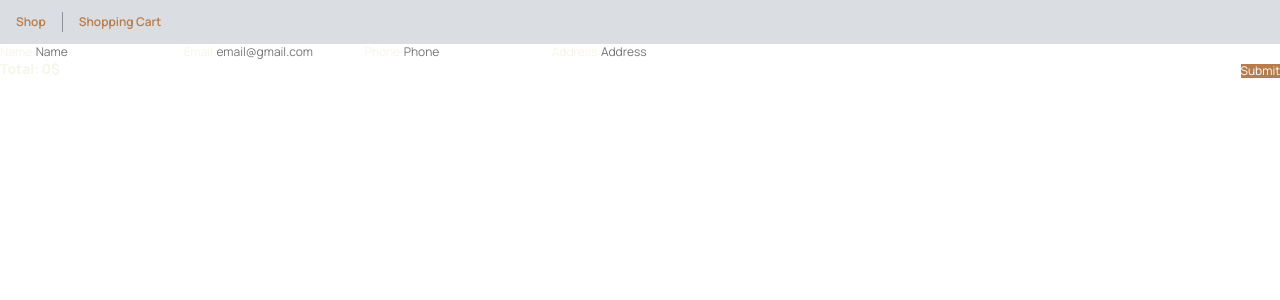
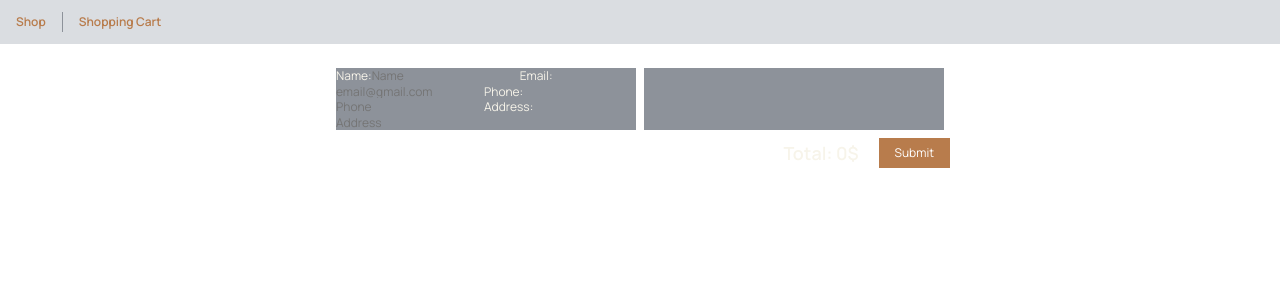
Before and after one commit to olenabokhan1121/flower-delivery-frontend, a React (Vite) app: page /cart in a window 1280 px wide. Shown: the top 300 px of the page. Built offline with nearby package versions, Linux system fonts and the light colour scheme.

Commit message:
feat:add styles to cart

```diff
--- a/src/pages/ShoppingCartPage/ShoppingCartPage.jsx
+++ b/src/pages/ShoppingCartPage/ShoppingCartPage.jsx
@@ -1,6 +1,6 @@
 import css from './ShoppingCartPage.module.css';
 //import toast from 'react-hot-toast';
-//import clsx from 'clsx';
+import clsx from 'clsx';
 import { Formik, Form, Field, ErrorMessage } from 'formik';
 import * as Yup from 'yup';
 //import yupPhone from 'yup-phone';
@@ -77,13 +77,15 @@ export default function shoppingCart() {
 
   return (
     <div className={css.pageWrapper}>
-      <div className={css.user_form_input}>
       <Formik
         initialValues={initialValues}
         validationSchema={CartSchema}
         onSubmit={handleSubmit}
       >
-          <Form>
+        {({ handleSubmit }) => (
+          <>
+            <div className={clsx(css.user, css.form_input)}>
+              <Form id="order-form">
                 <label htmlFor={nameFieldId} className={css.label}>
                   Name:
                 </label>
@@ -144,13 +146,9 @@ export default function shoppingCart() {
                   component="div"
                   className={css.error}
                 />
-            <button type="submit" className={css.button}>
-              Submit
-            </button>
               </Form>
-        </Formik>
             </div>
-      <div className={css.user_form_cart}>
+            <div className={clsx(css.user, css.form_cart)}>
               {cart.map(item => (
                 <div key={item._id}>
                   <h4>{item.name}</h4>
@@ -168,11 +166,26 @@ export default function shoppingCart() {
                     }
                   />
 
-            <button onClick={() => handleRemoveItem(item._id)}>Remove</button>
+                  <button onClick={() => handleRemoveItem(item._id)}>
+                    Remove
+                  </button>
                 </div>
               ))}
             </div>
-      <h3>Total: {totalPrice}$</h3>
+            <div className={css.bottomRow}>
+              <p className={css.totalPrice}>Total: {totalPrice}$</p>
+
+              <button
+                type="submit"
+                form="order-form" // прив'язка зовнішньої кнопки до форми
+                className={css.button}
+              >
+                Submit
+              </button>
+            </div>
+          </>
+        )}
+      </Formik>
     </div>
   );
 }
--- a/src/pages/ShoppingCartPage/ShoppingCartPage.module.css
+++ b/src/pages/ShoppingCartPage/ShoppingCartPage.module.css
@@ -1,10 +1,34 @@
 .pageWrapper {
-  position: relative;
+  display: flex;
+  flex-wrap: wrap;
+
+  padding-top: 24px;
+  margin-left: auto;
+  margin-right: auto;
+  width: 620px;
+  gap: 8px;
+  justify-content: center;
 }
+.user {
+  background-color: var(--gray);
+  width: 300px;
+}
+
+.bottomRow {
+  flex-basis: 100%;
+  display: flex;
+  justify-content: flex-end;
+  align-items: center;
+  gap: 20px;
+}
+
+.totalPrice {
+  font-weight: 600;
+  font-size: 18px;
+}
+
 .button {
-  position: absolute;
-  right: 0;
-  bottom: 0;
+  padding: 8px 16px;
 }
 /*.title {
   font-family: "Montserrat", sans-serif;
--- a/src/redux/cart/slice.js
+++ b/src/redux/cart/slice.js
@@ -45,3 +45,5 @@ export const { addToCart, removeFromCart, updateQuantity, clearCart } =
 export default cartSlice.reducer;
 
 /* handlesubmit перевірити з обєктом на беці логіку і що отримує бекенд але це вже мабуть orderslice*/
+/* перевірка щоб інпут був не більше кількісті в наявності і тоастер повідомлення*/
+/*зробити кнопку сабміт disabled поки всі поля не заповнені і хоч одна квітка*/
```
Lines whose indentation alone changed are shown as unchanged.
